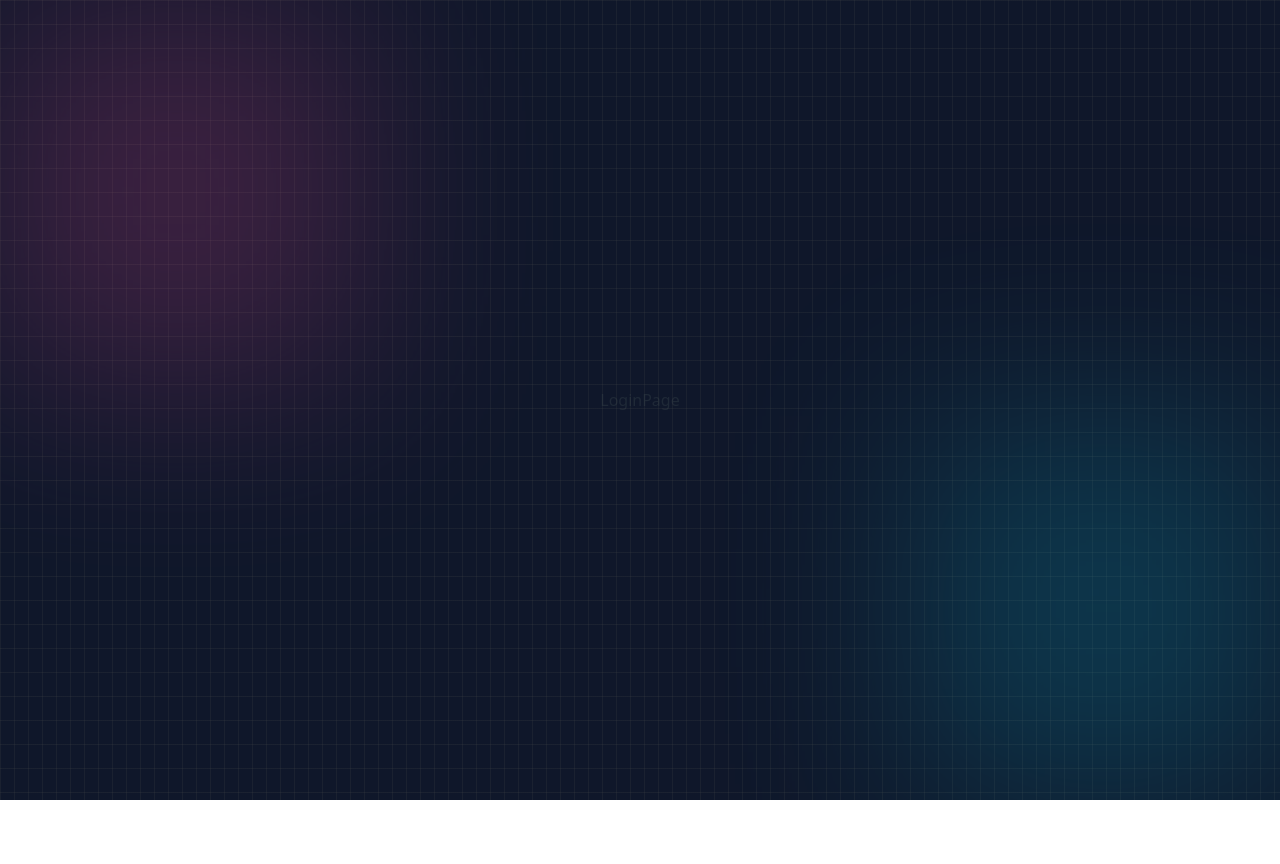
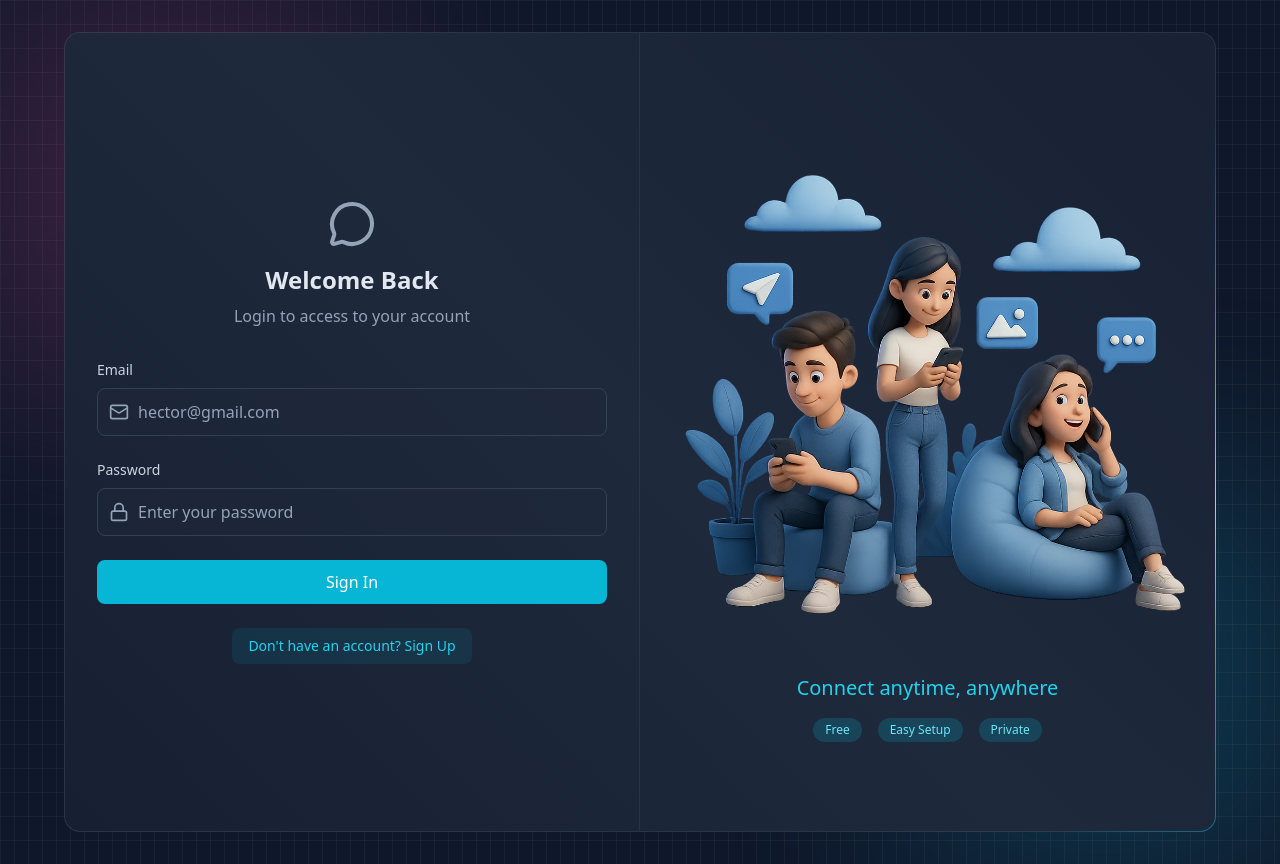
Before and after one commit to tanjimahmmed/realtime-chat-app, a React (Vite) app in the folder frontend/: page /login in a window 1280 px wide. Before the commit the page ends 800 px from the top, so only its background shows below. Built offline with nearby package versions, Linux system fonts and the light colour scheme; no server answers.

Commit message:
add login and logout functionality

```diff
--- a/frontend/src/App.jsx
+++ b/frontend/src/App.jsx
@@ -28,8 +28,8 @@
 
       <Routes>
         <Route path='/' element={authUser ? <ChatPage/> : <Navigate to={'/login'}/>}/>
-        <Route path='/login' element={!authUser ? <LoginPage/> : <Navigate to={'/login'}/>}/>
-        <Route path='/signup' element={!authUser ? <SignUpPage/> : <Navigate to={'/login'}/>}/>
+        <Route path='/login' element={!authUser ? <LoginPage/> : <Navigate to={'/'}/>}/>
+        <Route path='/signup' element={!authUser ? <SignUpPage/> : <Navigate to={'/'}/>}/>
       </Routes>
 
       <Toaster/>
--- a/frontend/src/pages/ChatPage.jsx
+++ b/frontend/src/pages/ChatPage.jsx
@@ -1,8 +1,12 @@
-import React from 'react'
+import { useAuthStore } from "../store/useAuthStore"
 
 function ChatPage() {
+  const {logout} = useAuthStore();
   return (
-    <div>ChatPage</div>
+    <div className="z-10">
+      ChatPage
+      <button onClick={logout}>Logout</button>
+    </div>
   )
 }
 
--- a/frontend/src/pages/LoginPage.jsx
+++ b/frontend/src/pages/LoginPage.jsx
@@ -1,9 +1,102 @@
-import React from 'react'
+import { useState } from 'react'
+import { useAuthStore } from '../store/useAuthStore';
+import BorderAnimatedContainer from '../components/BorderAnimatedContainer';
+import { MessageCircleIcon, LockIcon, MailIcon, LoaderIcon } from 'lucide-react';
+import { Link } from 'react-router';
 
 function LoginPage() {
-  return (
-    <div>LoginPage</div>
-  )
+
+  const [formData, setFormData] = useState({email: '', password: ''});
+    const {login, isLogginIn} = useAuthStore();
+
+    const handleSubmit = (e) => {
+      e.preventDefault();
+      login(formData);
+    }
+
+
+  return <div className='w-full flex items-center justify-center p-4 bg-slate-900'>
+    <div className='relative w-full max-w-6xl md:h-[800px] h-[650px]'>
+      <BorderAnimatedContainer>
+        <div className="w-full flex flex-col md:flex-row">
+          {/* form column left side */}
+          <div className="md:w-1/2 p-8 flex items-center justify-center md:border-r border-slate-600/30">
+            <div className="w-full max-x-md">
+              {/* Heading Text */}
+              <div className="text-center mb-8">
+                <MessageCircleIcon className='w-12 h-12 mx-auto text-slate-400 mb-4'/>
+                <h2 className='text-2xl font-bold text-slate-200 mb-2'>Welcome Back</h2>
+                <p className='text-slate-400'>Login to access to your account</p>
+              </div>
+              {/* Form */}
+              <form onSubmit={handleSubmit} className='space-y-6'>
+
+                {/* Email input */}
+                <div>
+                  <label className='auth-input-label'>Email</label>
+                  <div className='relative'>
+                    <MailIcon className='auth-input-icon' />
+
+                    <input type="email"
+                    value={formData.email}
+                    onChange={(e) => setFormData({...formData, email: e.target.value})}
+                    className='input'
+                    placeholder='hector@gmail.com'
+                    />
+                  </div>
+                </div>
+                {/* Password input */}
+                <div>
+                  <label className='auth-input-label'>Password</label>
+                  <div className='relative'>
+                    <LockIcon className='auth-input-icon' />
+
+                    <input type="password"
+                    value={formData.password}
+                    onChange={(e) => setFormData({...formData, password: e.target.value})}
+                    className='input'
+                    placeholder='Enter your password'
+                    />
+                  </div>
+                </div>
+                {/* Submit button */}
+                <button className='auth-btn' type='submit' disabled={isLogginIn}>
+                  {isLogginIn ? (
+                    <LoaderIcon className='w-full h-5 animate-spin text-center'/>
+                  ) : (
+                    'Sign In'
+                  )}
+                </button>
+              </form>
+
+              <div className="mt-6 text-center">
+                <Link to='/signup' className='auth-link'>Don't have an account? Sign Up</Link>
+              </div>
+            </div>
+          </div>
+          {/* Form illustration - right side */}
+          <div className="hidden md:w-1/2 md:flex items-center justify-center p-6 bg-gradient-to-bl from-slate-800/20 to-transparent">
+              <div>
+                <img
+                  src="/login.png"
+                  alt="People using mobile devices"
+                  className="w-full h-auto object-contain"
+                />
+                <div className="mt-6 text-center">
+                  <h3 className="text-xl font-medium text-cyan-400">Connect anytime, anywhere</h3>
+
+                  <div className="mt-4 flex justify-center gap-4">
+                    <span className="auth-badge">Free</span>
+                    <span className="auth-badge">Easy Setup</span>
+                    <span className="auth-badge">Private</span>
+                  </div>
+                </div>
+              </div>
+            </div>
+        </div>
+      </BorderAnimatedContainer>
+    </div>
+  </div>
 }
 
-export default LoginPage
+export default LoginPage;
--- a/frontend/src/store/useAuthStore.js
+++ b/frontend/src/store/useAuthStore.js
@@ -6,6 +6,7 @@
     authUser: null,
     isCheckingAuth: true,
     isSigninUp: false,
+    isLogginIn: false,
 
     checkAuth: async () => {
         try {
@@ -31,5 +32,30 @@
         }finally {
             set({isSigninUp: false})
         }
-    }
+    },
+
+    login: async(data) => {
+        set({isLogginIn:true})
+        try {
+            const res = await axiosInstance.post('/auth/login', data);
+            set({authUser: res.data});
+
+            toast.success('Logged in successfully');
+        }catch(error){
+            toast.error(error.response.data.message);
+        }finally {
+            set({isLogginIn: false})
+        }
+    },
+
+    logout: async() => {
+        try {
+            await axiosInstance.post('/auth/logout');
+            set({authUser: null})
+            toast.success('Logged out successfully');
+        }catch(error){
+            toast.error('Error logging out');
+            console.log('Logout error:', error );
+        }
+    },
 }));
```
